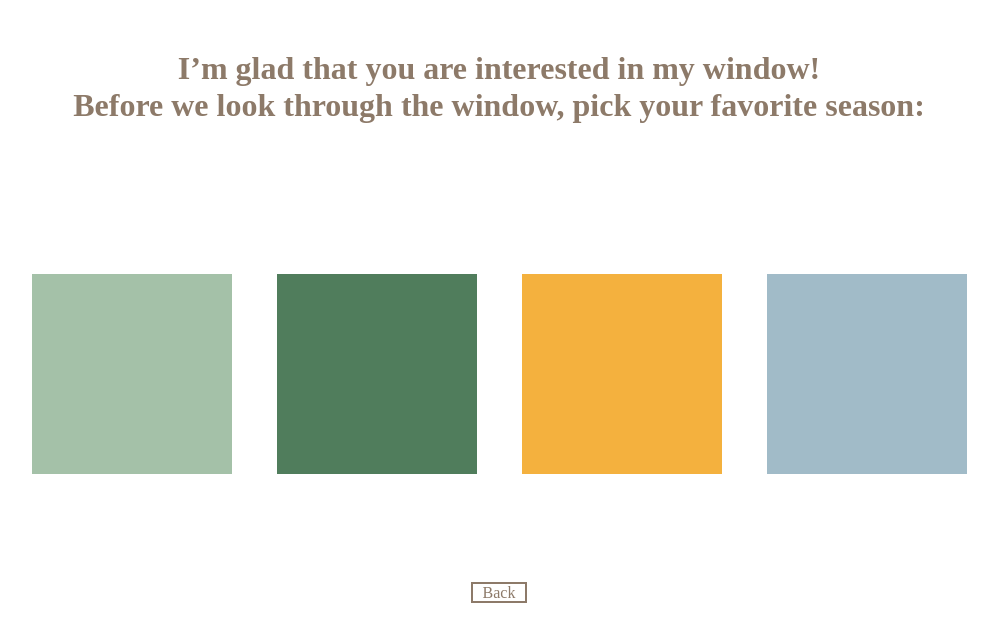
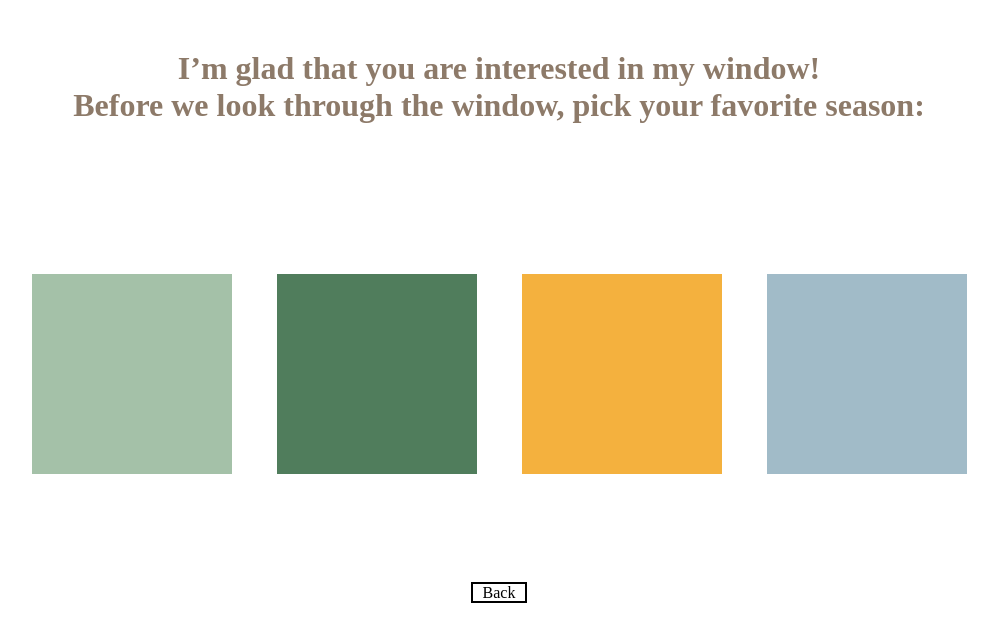
Before and after one commit to RongxinTang/Rongxin_Tang, a plain HTML site: page Project/Project_02/seasonChoose.html in a window 1280 px wide. Shown: the whole page, without its empty margins (141-1139 px from the left). Drawn offline with Linux system fonts and the light colour scheme.

Commit message:
update project 2

```diff
--- a/Project/Project_02/seasonChooseStyle.css
+++ b/Project/Project_02/seasonChooseStyle.css
@@ -86,18 +86,7 @@ li:hover .season_option {
     opacity: 1;
 }
 
-.back a:link{
-    color: #8d7a69;
-    border: 2px solid #8d7a69;
-    padding: 0px 10px;
-    margin: 150px;
-}
 
-.back a:hover{
-    background-color: #8d7a69;
-    padding: 0px 10px;
-    margin: 150px;
-}
 
 
 a:link{
@@ -129,3 +118,16 @@ a:visited{
     background-color: white;
     color:#a1bbc8;
 }
+
+.back a:link{
+    color: black;
+    border: 2px solid black;
+    padding: 0px 10px;
+    margin: 150px;
+}
+
+.back a:hover{
+    background-color: #8d7a69;
+    padding: 0px 10px;
+    margin: 150px;
+}
```
